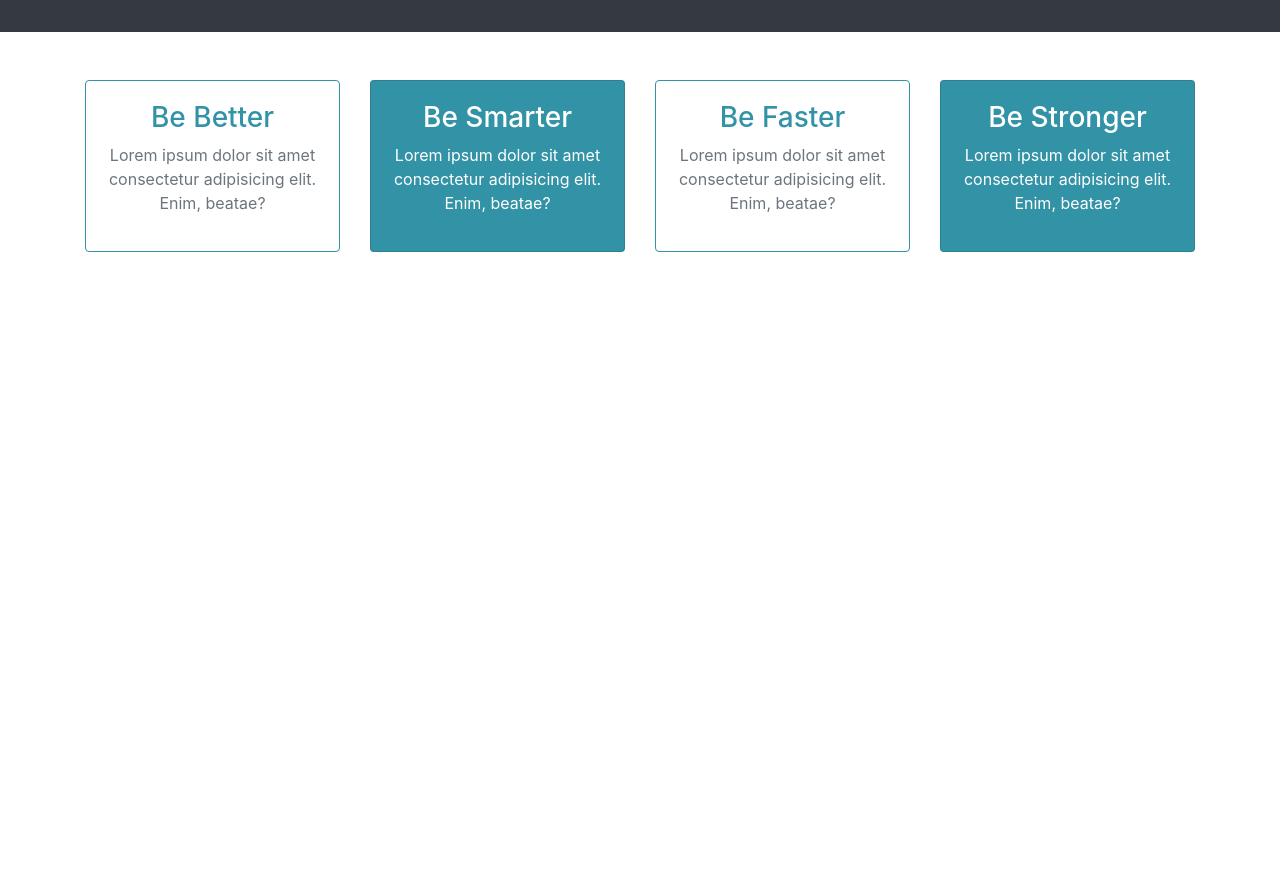
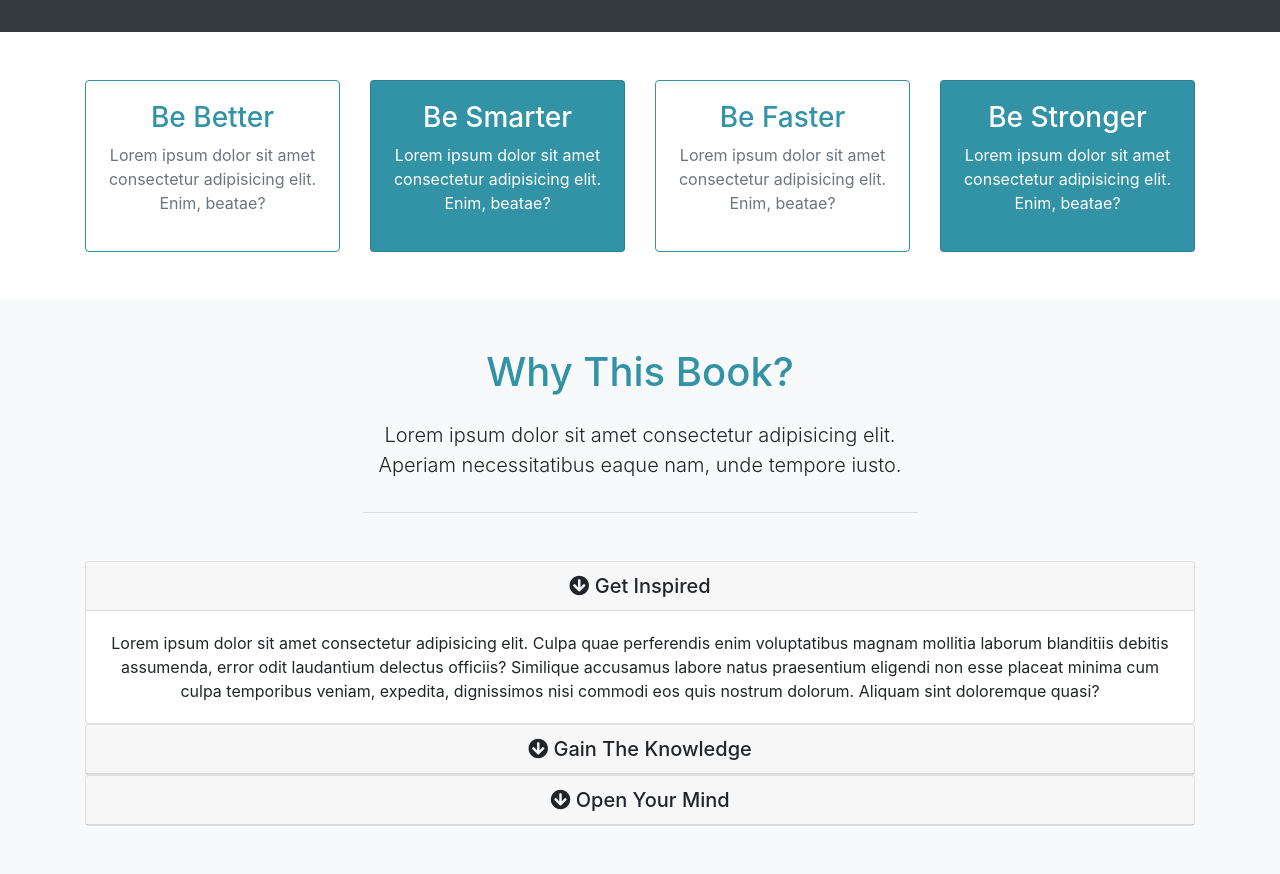
Before and after one commit to ahmedsmae/Mizuxe, a plain HTML site: page index.html in a window 1280 px wide. Shown: the part 817-1691 px from the top of the page. Before the commit the page ends 1117 px from the top, so only its background shows below. Drawn offline with nearby package versions, Linux system fonts and the light colour scheme.

Commit message:
Accordion Completed

```diff
--- a/css/style.scss
+++ b/css/style.scss
@@ -33,6 +33,12 @@ body {
 }
 // ? ------------------------------------------------------------------
 
+.info-header {
+    width: 50%;
+    margin: auto;
+    border-bottom: 1px #ddd solid;
+}
+
 @media screen and (max-width: 768px) {
     #showcase {
         min-height: 500px;
--- a/index.html
+++ b/index.html
@@ -162,6 +162,83 @@
         </div>
     </section>
 
+    <!-- ABOUT / WHY SECTION -->
+    <section id="about" class="py-5 text-center bg-light">
+        <div class="container">
+            <div class="row">
+                <div class="col">
+                    <div class="info-header mb-5">
+                        <h1 class="text-primary pb-3">Why This Book?</h1>
+                        <p class="lead pb-3">Lorem ipsum dolor sit amet consectetur adipisicing elit. Aperiam
+                            necessitatibus eaque nam, unde tempore iusto.</p>
+                    </div>
+
+                    <!-- ACCORDION -->
+                    <div id="accordion">
+                        <div class="card">
+                            <div class="card-header">
+                                <h5 class="mb-0">
+                                    <div href="#collapse1" data-toggle="collapse" data-parent="#accordion">
+                                        <i class="fas fa-arrow-circle-down"></i> Get Inspired
+                                    </div>
+                                </h5>
+                            </div>
+
+                            <div id="collapse1" class="collapse show">
+                                <div class="card-body">
+                                    Lorem ipsum dolor sit amet consectetur adipisicing elit. Culpa quae perferendis enim
+                                    voluptatibus magnam mollitia laborum blanditiis debitis assumenda, error odit
+                                    laudantium delectus officiis? Similique accusamus labore natus praesentium eligendi
+                                    non esse placeat minima cum culpa temporibus veniam, expedita, dignissimos nisi
+                                    commodi eos quis nostrum dolorum. Aliquam sint doloremque quasi?
+                                </div>
+                            </div>
+                        </div>
+
+                        <div class="card">
+                            <div class="card-header">
+                                <h5 class="mb-0">
+                                    <div href="#collapse2" data-toggle="collapse" data-parent="#accordion">
+                                        <i class="fas fa-arrow-circle-down"></i> Gain The Knowledge
+                                    </div>
+                                </h5>
+                            </div>
+
+                            <div id="collapse2" class="collapse">
+                                <div class="card-body">
+                                    Lorem ipsum dolor sit amet consectetur adipisicing elit. Culpa quae perferendis enim
+                                    voluptatibus magnam mollitia laborum blanditiis debitis assumenda, error odit
+                                    laudantium delectus officiis? Similique accusamus labore natus praesentium eligendi
+                                    non esse placeat minima cum culpa temporibus veniam, expedita, dignissimos nisi
+                                    commodi eos quis nostrum dolorum. Aliquam sint doloremque quasi?
+                                </div>
+                            </div>
+                        </div>
+
+                        <div class="card">
+                            <div class="card-header">
+                                <h5 class="mb-0">
+                                    <div href="#collapse3" data-toggle="collapse" data-parent="#accordion">
+                                        <i class="fas fa-arrow-circle-down"></i> Open Your Mind
+                                    </div>
+                                </h5>
+                            </div>
+
+                            <div id="collapse3" class="collapse">
+                                <div class="card-body">
+                                    Lorem ipsum dolor sit amet consectetur adipisicing elit. Culpa quae perferendis enim
+                                    voluptatibus magnam mollitia laborum blanditiis debitis assumenda, error odit
+                                    laudantium delectus officiis? Similique accusamus labore natus praesentium eligendi
+                                    non esse placeat minima cum culpa temporibus veniam, expedita, dignissimos nisi
+                                    commodi eos quis nostrum dolorum. Aliquam sint doloremque quasi?
+                                </div>
+                            </div>
+                        </div>
+                    </div>
+                </div>
+            </div>
+        </div>
+    </section>
 
 
 
```
Also changed, not shown: css/style.css, 1 other file.
